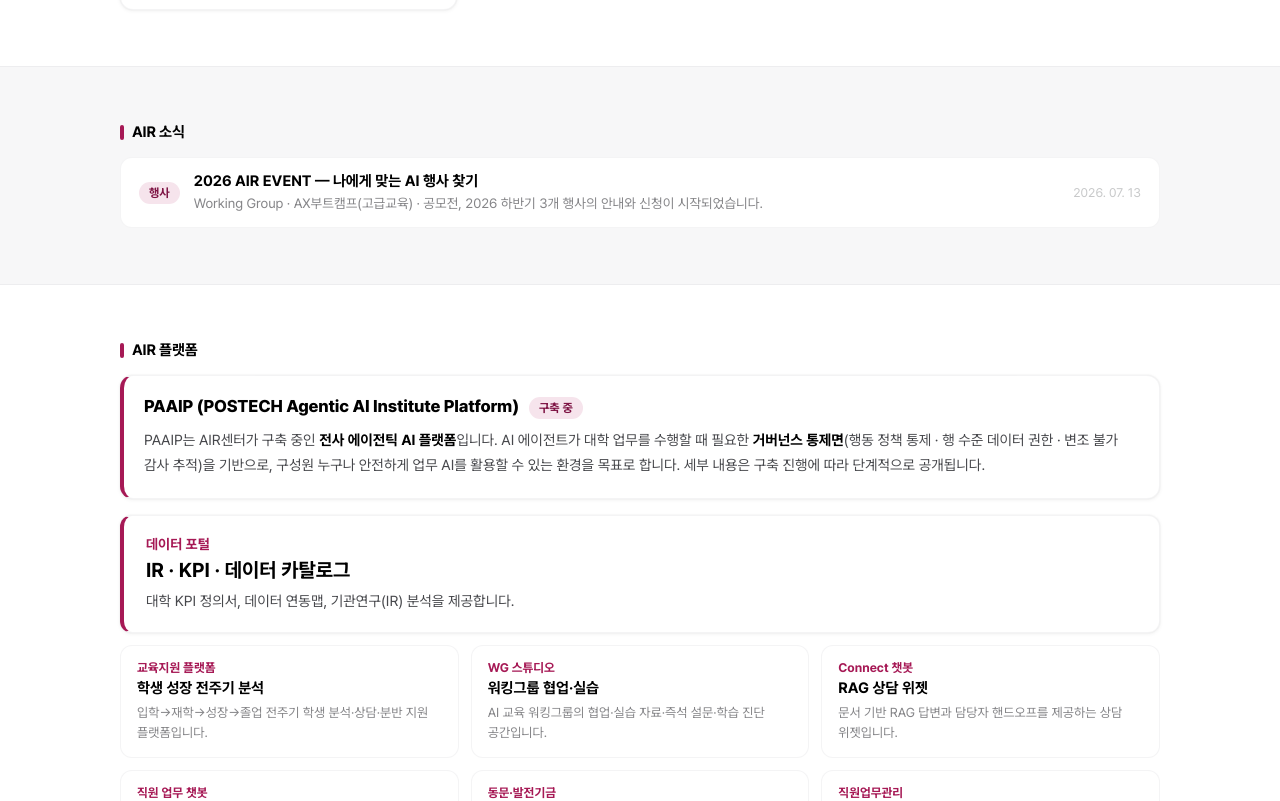
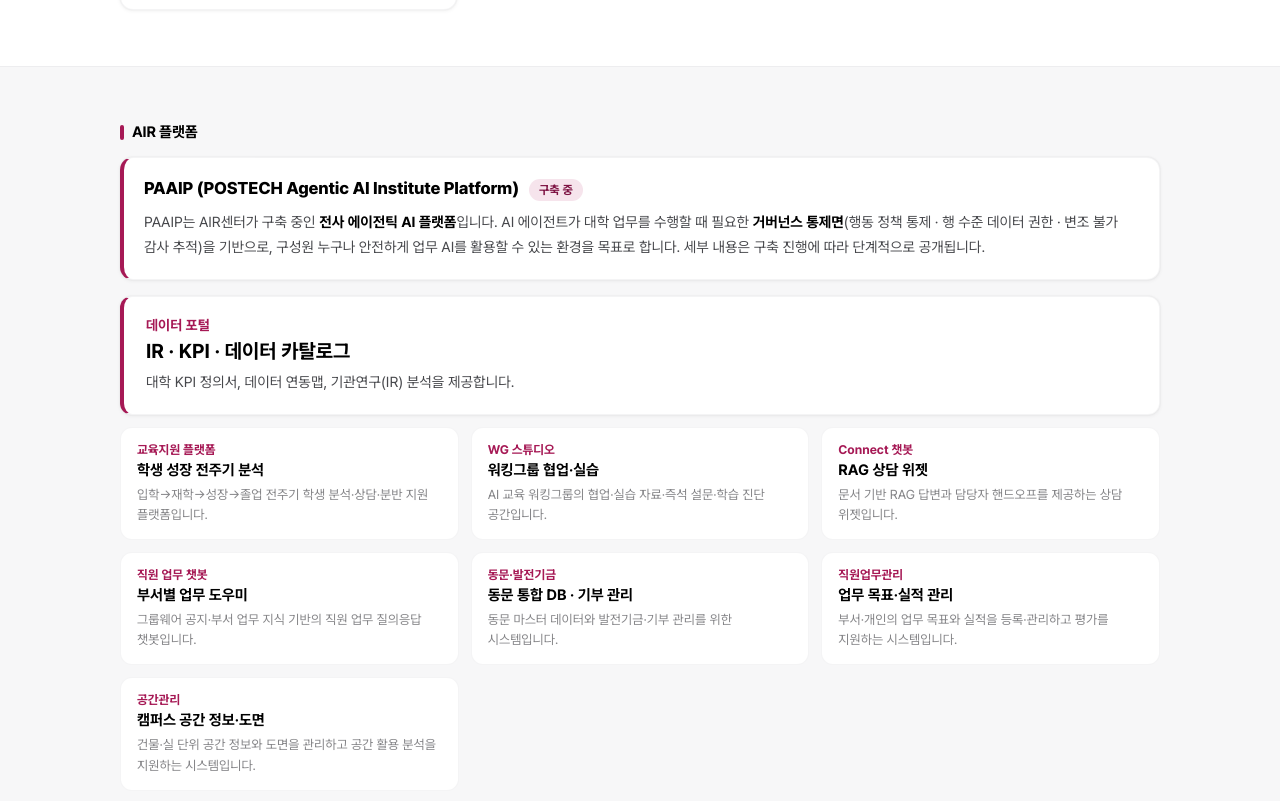
Before and after one commit to postechair/postechair.github.io, a Next.js app: page / in a window 1280 px wide. Shown: the part 540-1341 px from the top of the page. Built offline with nearby package versions, Linux system fonts and the light colour scheme.

Commit message:
Remove news section (duplicates program card)
오너 지시: AIR 소식 섹션 삭제 — 진행 중인 프로그램 카드와 중복.
섹션 교차 배경 재정렬(플랫폼=alt).

Co-Authored-By: Claude Fable 5 <noreply@anthropic.com>

```diff
--- a/app/globals.css
+++ b/app/globals.css
@@ -46,16 +46,6 @@ a.card:hover { border-color: var(--primary-bg-active); box-shadow: var(--shadow-
 .card-d { margin-top: 9px; font-size: 13px; line-height: 1.55; color: var(--fg-alternative); flex: 1; }
 .card-go { margin-top: 14px; font-size: 13px; font-weight: 700; color: var(--primary); }
 
-/* AIR 소식 */
-.news { display: flex; flex-direction: column; gap: 10px; }
-.nrow { display: flex; align-items: center; gap: 14px; border: 1px solid var(--line-subtle); border-radius: 12px; padding: 14px 18px; background: var(--bg-elevated); color: inherit; }
-a.nrow:hover { border-color: var(--primary-bg-active); box-shadow: var(--shadow-emphasize); color: inherit; }
-.nrow .cat { flex: none; font-size: 12px; font-weight: 700; color: var(--primary-heavy); background: var(--primary-bg); border-radius: 999px; padding: 4px 10px; white-space: nowrap; }
-.nrow .nt { display: flex; flex-direction: column; gap: 3px; }
-.nrow .t { font-size: 15px; font-weight: 700; color: var(--fg-strong); }
-.nrow .d { font-size: 13.5px; line-height: 1.5; color: var(--fg-alternative); }
-.nrow .date { margin-left: auto; flex: none; font-size: 12.5px; color: var(--fg-assistive); }
-
 /* AIR 플랫폼 */
 .aaep { border: 1px solid var(--line-subtle); border-left: 4px solid var(--primary); border-radius: 13px; padding: 20px 20px; background: var(--bg-elevated); box-shadow: var(--shadow-emphasize); }
 .aaep h3 { margin: 0; display: inline; font-size: 17px; font-weight: 800; color: var(--fg-strong); letter-spacing: -.01em; }
--- a/app/page.tsx
+++ b/app/page.tsx
@@ -1,15 +1,4 @@
 import wordmark from "@/assets/postech-wordmark-black.png";
-
-/** AIR 자체 작성 소식만 게재 (외부 기사 재게시 없음 — 큐레이터 소식은 법무검토 후 별도) */
-const NEWS = [
-  {
-    date: "2026. 07. 13",
-    cat: "행사",
-    title: "2026 AIR EVENT — 나에게 맞는 AI 행사 찾기",
-    desc: "Working Group · AX부트캠프(고급교육) · 공모전, 2026 하반기 3개 행사의 안내와 신청이 시작되었습니다.",
-    href: "/event/",
-  },
-];
 
 /** 교내망 전용 솔루션 — 공개 페이지에는 이름·설명만 (내부 링크·포트 게재 금지 원칙) */
 const SOLUTIONS = [
@@ -57,24 +46,6 @@ export default function Home() {
 
         <section className="sec alt">
           <div className="wrap">
-            <h2 className="sech">AIR 소식</h2>
-            <div className="news">
-              {NEWS.map((n) => (
-                <a className="nrow" href={n.href} key={n.title}>
-                  <span className="cat">{n.cat}</span>
-                  <span className="nt">
-                    <span className="t">{n.title}</span>
-                    <span className="d">{n.desc}</span>
-                  </span>
-                  <span className="date">{n.date}</span>
-                </a>
-              ))}
-            </div>
-          </div>
-        </section>
-
-        <section className="sec">
-          <div className="wrap">
             <h2 className="sech">AIR 플랫폼</h2>
             <div className="aaep">
               <h3>PAAIP (POSTECH Agentic AI Institute Platform)</h3>
@@ -94,7 +65,7 @@ export default function Home() {
           </div>
         </section>
 
-        <section className="sec alt about">
+        <section className="sec about">
           <div className="wrap">
             <h2 className="sech">AIR센터</h2>
             <p>AIR센터(Center for AI &amp; Institutional Research)는 POSTECH의 AI-Native University 전략을 추진하며, 데이터 기반 의사결정과 구성원의 AI 역량 강화를 지원합니다.</p>
```
Also changed, not shown: 4 other files (tests, documents, lock files or other folders).
